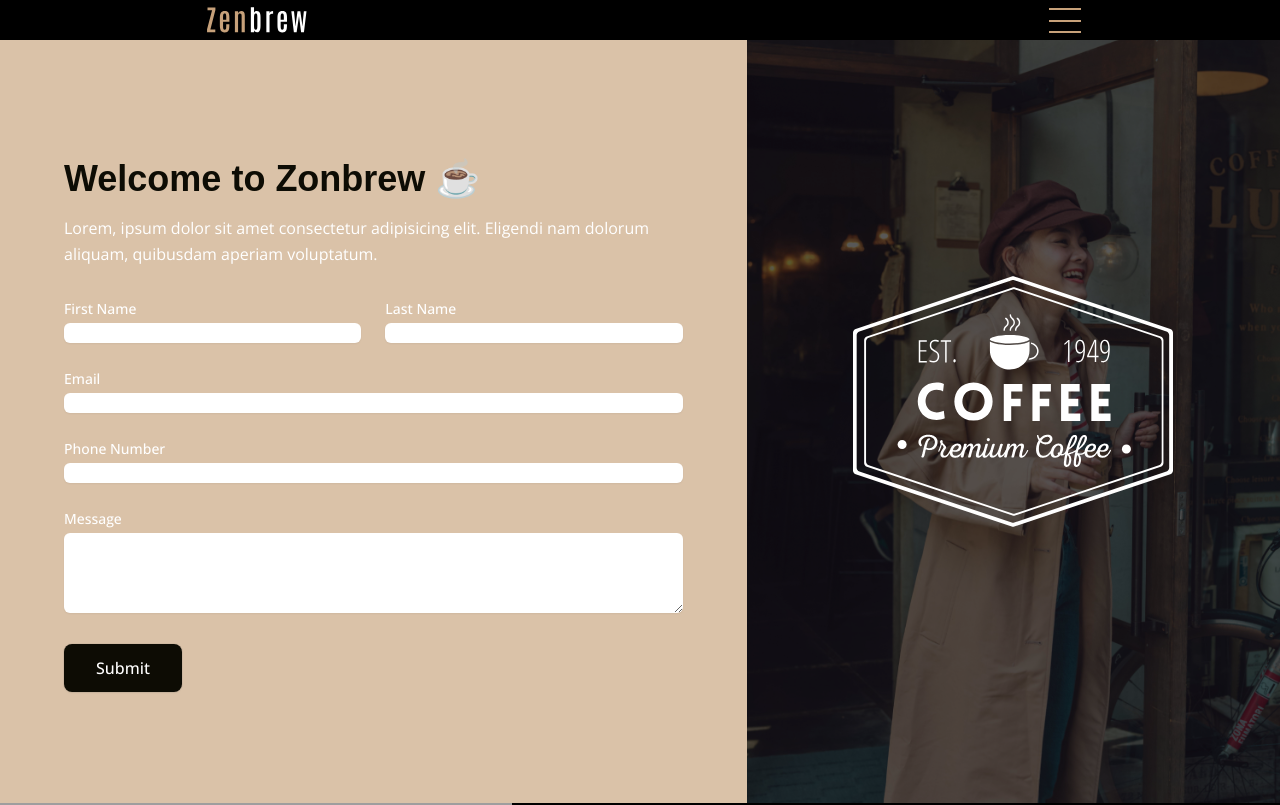
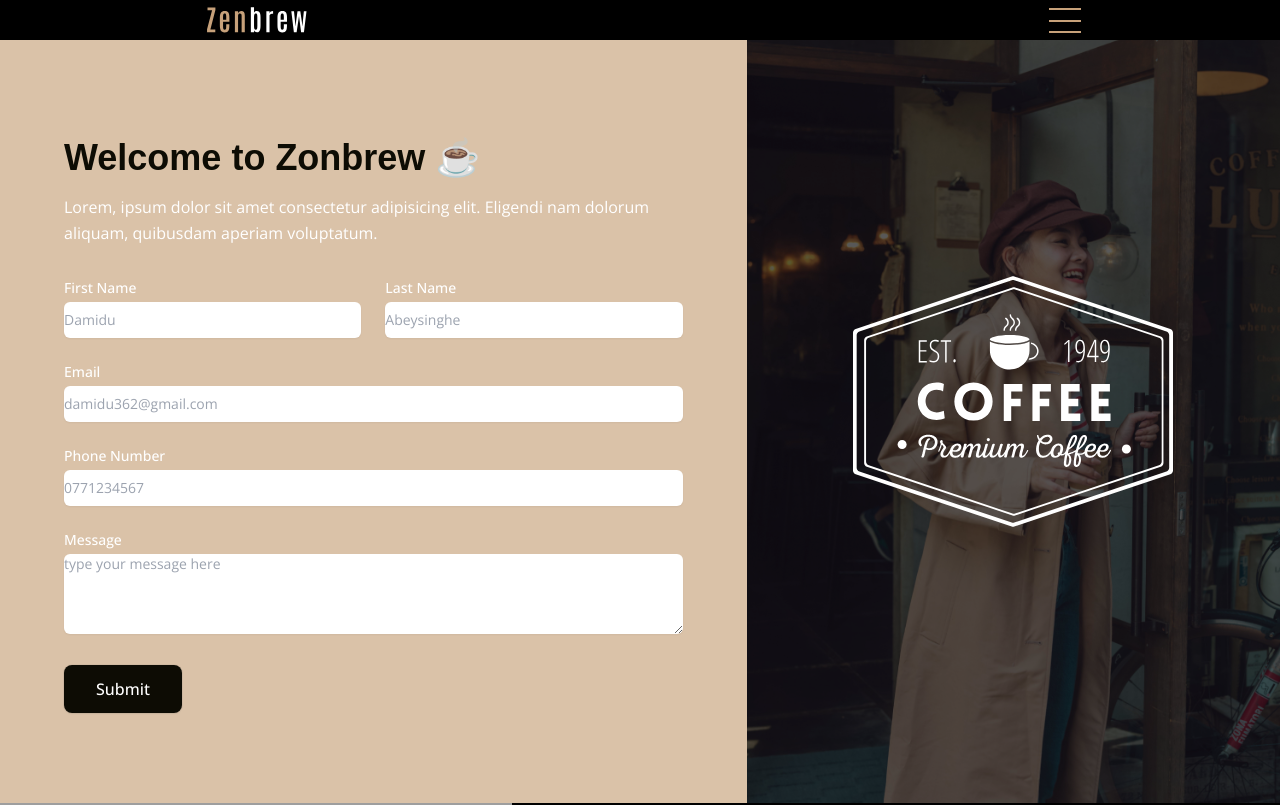
Before and after one commit to Damiduuxd/coffee_landing_page, a Next.js app: page /contactus in a window 1280 px wide. Shown: the top 805 px of the page. Built offline with nearby package versions, Linux system fonts and the light colour scheme; grey boxes are pictures that could not be loaded; a web font is replaced by a local one.

Commit message:
ToastContainer update

```diff
--- a/app/contactus/page.jsx
+++ b/app/contactus/page.jsx
@@ -2,8 +2,9 @@
 import React, { useState, useRef } from 'react';
 import Image from 'next/image';
 import Badge from '@/components/Badge';
-import { toast } from 'react-toastify';
+import { toast, ToastContainer } from 'react-toastify';
 import emailjs from '@emailjs/browser';
+import 'react-toastify/dist/ReactToastify.css';
 
 function Page() {
   const form = useRef();
@@ -55,8 +56,33 @@ function Page() {
   const handleSubmit = (e) => {
     e.preventDefault();
 
+    if (!firstName) {
+      toast.error('First name is empty');
+      return;
+    }
+
+    if (!lastName) {
+      toast.error('Last name is empty');
+      return;
+    }
+
+    if (!email) {
+      toast.error('Email is empty');
+      return;
+    }
+
+    if (!/\S+@\S+\.\S+/.test(email)) {
+      toast.error('Invalid email address');
+      return;
+    }
+
     if (!phone) {
       toast.error('Phone number is empty');
+      return;
+    }
+
+    if (!message) {
+      toast.error('Message is empty');
       return;
     }
 
@@ -91,21 +117,14 @@ function Page() {
             </div>
           </aside>
 
-          <main
-            className="flex items-center justify-center px-8 py-8 sm:px-12 lg:col-span-7 lg:px-16 lg:py-12 xl:col-span-6"
-          >
-            <div className="max-w-xl lg:max-w-3xl relative">
-              <div className="absolute top-0 left-0 mt-6 ml-6 z-20">
-                <Badge className="h-8 sm:h-10" />
-              </div>
-
-              <h1 className="mt-12 text-2xl font-bold sm:text-3xl md:text-4xl relative z-10">
+          <main className="flex items-center justify-center px-8 py-8 sm:px-12 lg:col-span-7 lg:px-16 lg:py-12 xl:col-span-6">
+            <div className="max-w-xl lg:max-w-3xl w-full relative mx-auto lg:mx-0">
+              <h1 className="mt-12 text-2xl font-bold sm:text-3xl md:text-4xl relative z-10 text-center lg:text-left">
                 Welcome to Zonbrew ☕️
               </h1>
 
-              <p className="mt-4 leading-relaxed relative z-10">
-                Lorem, ipsum dolor sit amet consectetur adipisicing elit. Eligendi nam dolorum aliquam,
-                quibusdam aperiam voluptatum.
+              <p className="mt-4 leading-relaxed relative z-10 text-center lg:text-left">
+                Lorem, ipsum dolor sit amet consectetur adipisicing elit. Eligendi nam dolorum aliquam, quibusdam aperiam voluptatum.
               </p>
 
               <form ref={form} onSubmit={handleSubmit} className="mt-8 grid grid-cols-6 gap-6 relative z-10">
@@ -117,9 +136,10 @@ function Page() {
                     type="text"
                     id="FirstName"
                     name="firstName"
+                    placeholder='Damidu'
                     value={firstName}
                     onChange={(e) => setFirstName(e.target.value)}
-                    className="mt-1 w-full rounded-md border-gray-200 bg-white text-sm text-black shadow-sm"
+                    className="mt-1 w-full rounded-md border-gray-200 bg-white text-sm text-black shadow-sm h-9"
                   />
                 </div>
 
@@ -131,9 +151,10 @@ function Page() {
                     type="text"
                     id="LastName"
                     name="lastName"
+                    placeholder='Abeysinghe'
                     value={lastName}
                     onChange={(e) => setLastName(e.target.value)}
-                    className="mt-1 w-full rounded-md border-gray-200 bg-white text-sm text-black shadow-sm"
+                    className="mt-1 w-full rounded-md border-gray-200 bg-white text-sm text-black shadow-sm h-9"
                   />
                 </div>
 
@@ -145,9 +166,10 @@ function Page() {
                     type="email"
                     id="Email"
                     name="email"
+                    placeholder='damidu362@gmail.com'
                     value={email}
                     onChange={(e) => setEmail(e.target.value)}
-                    className="mt-1 w-full rounded-md border-gray-200 bg-white text-sm text-black shadow-sm"
+                    className="mt-1 w-full rounded-md border-gray-200 bg-white text-sm text-black shadow-sm h-9"
                   />
                 </div>
 
@@ -159,9 +181,10 @@ function Page() {
                     type="text"
                     id="Phone"
                     name="phone"
+                    placeholder='0771234567'
                     value={phone}
                     onChange={handlePhoneChange}
-                    className="mt-1 w-full rounded-md border-gray-200 bg-white text-sm text-black shadow-sm"
+                    className="mt-1 w-full rounded-md border-gray-200 bg-white text-sm text-black shadow-sm h-9"
                   />
                 </div>
 
@@ -173,6 +196,7 @@ function Page() {
                     id="Message"
                     name="message"
                     rows="4"
+                    placeholder='type your message here'
                     value={message}
                     onChange={(e) => setMessage(e.target.value)}
                     className="mt-1 w-full rounded-md border-gray-200 bg-white text-sm text-black shadow-sm"
@@ -192,6 +216,7 @@ function Page() {
           </main>
         </div>
       </section>
+      <ToastContainer />
     </div>
   );
 }
--- a/app/page.jsx
+++ b/app/page.jsx
@@ -6,7 +6,6 @@ import Explore from '@/components/Explore';
 import Menu from '@/components/Menu';
 import Testimonials from '@/components/Testimonials';
 import OpeningHours from '@/components/OpeningHours';
-import { ToastContainer } from 'react-toastify';
 import 'react-toastify/dist/ReactToastify.css';
 
 function Page({ Component, pageProps }) {
@@ -30,7 +29,6 @@ function Page({ Component, pageProps }) {
       <Menu />
       <OpeningHours />
       <Testimonials />
-      <ToastContainer />
     </div>
   );
 }
```
